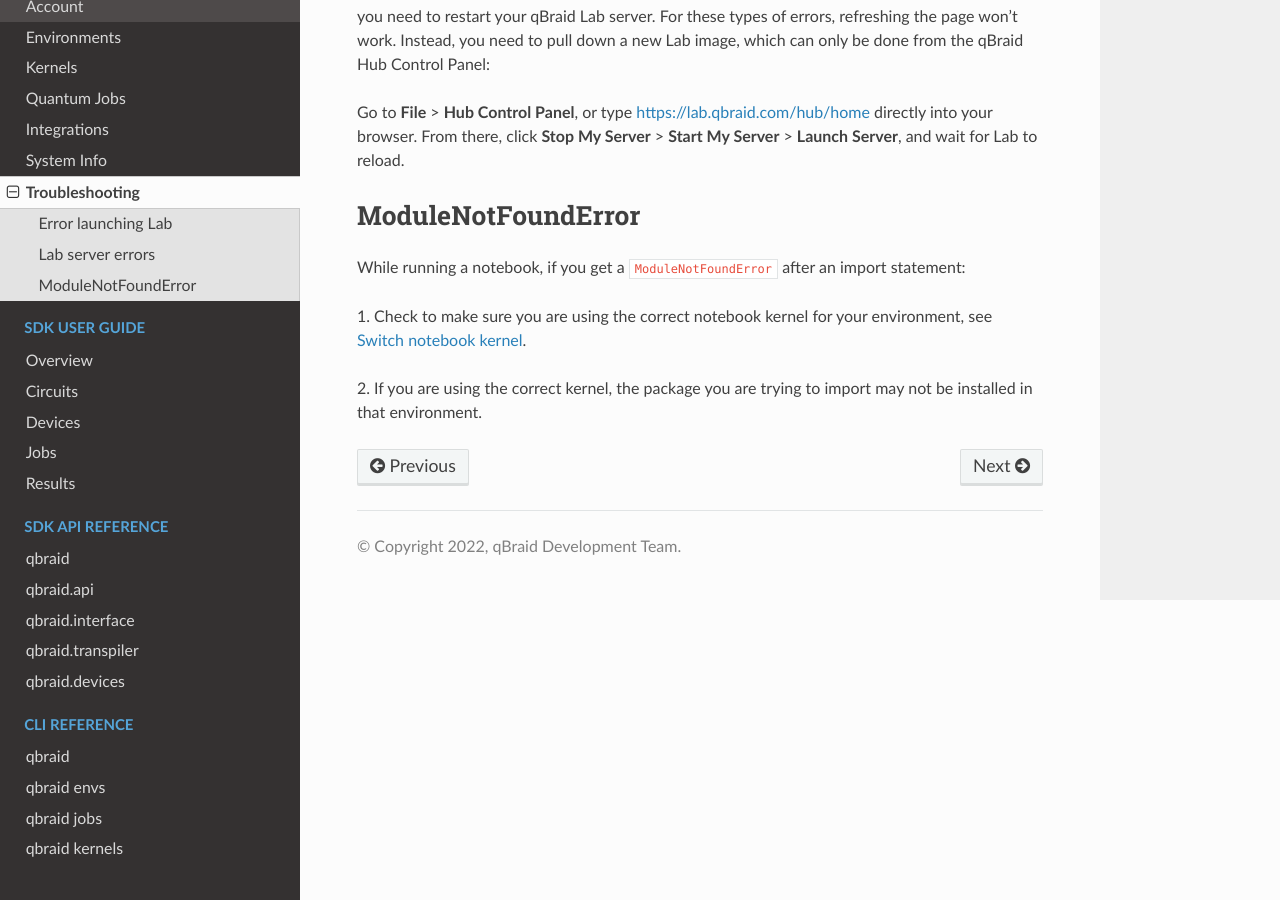
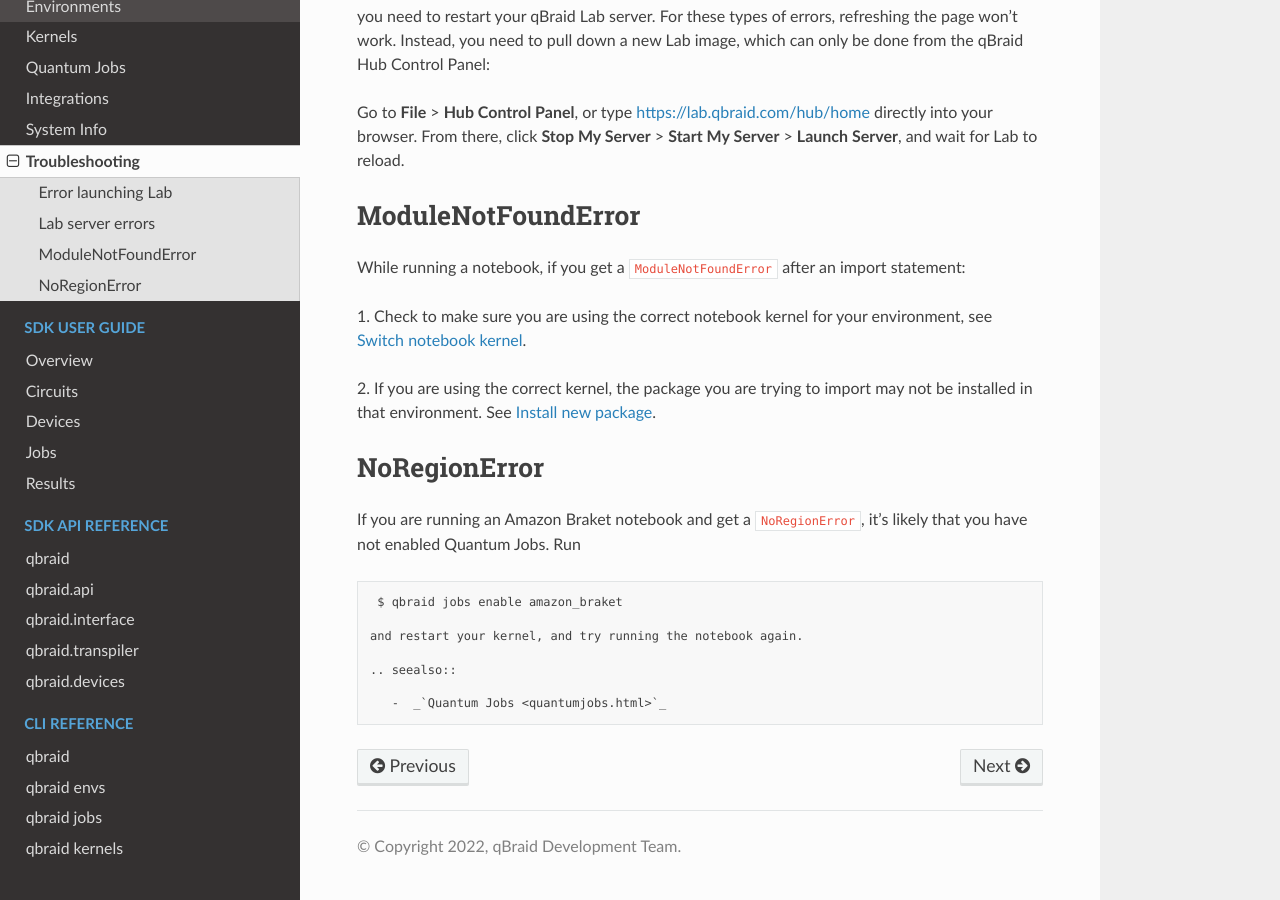
Before and after one commit to qBraid/qBraid, a Sphinx documentation site: the page built from docs/lab/troubleshoot.rst, in a window 1280 px wide and 900 px high, scrolled down 712 px. Built offline with Sphinx 7.4.7 and the Read the Docs theme 2.0.0, drawn with Linux system fonts in a browser that asks for light colours.

Commit message:
Update troubleshoot.rst

```diff
--- a/docs/lab/troubleshoot.rst
+++ b/docs/lab/troubleshoot.rst
@@ -44,4 +44,19 @@
 see `Switch notebook kernel <kernels.html#switch-notebook-kernel>`_.
 
 2. If you are using the correct kernel, the package you are trying to import may not be installed
-in that environment.
+in that environment. See `Install new package <environments.html#install-new-package>`_.
+
+NoRegionError
+--------------
+
+If you are running an Amazon Braket notebook and get a ``NoRegionError``, it's likely that you have not enabled Quantum Jobs. Run
+
+.. code-block::
+
+  $ qbraid jobs enable amazon_braket
+
+ and restart your kernel, and try running the notebook again.
+
+ .. seealso::
+
+    -  _`Quantum Jobs <quantumjobs.html>`_
```
